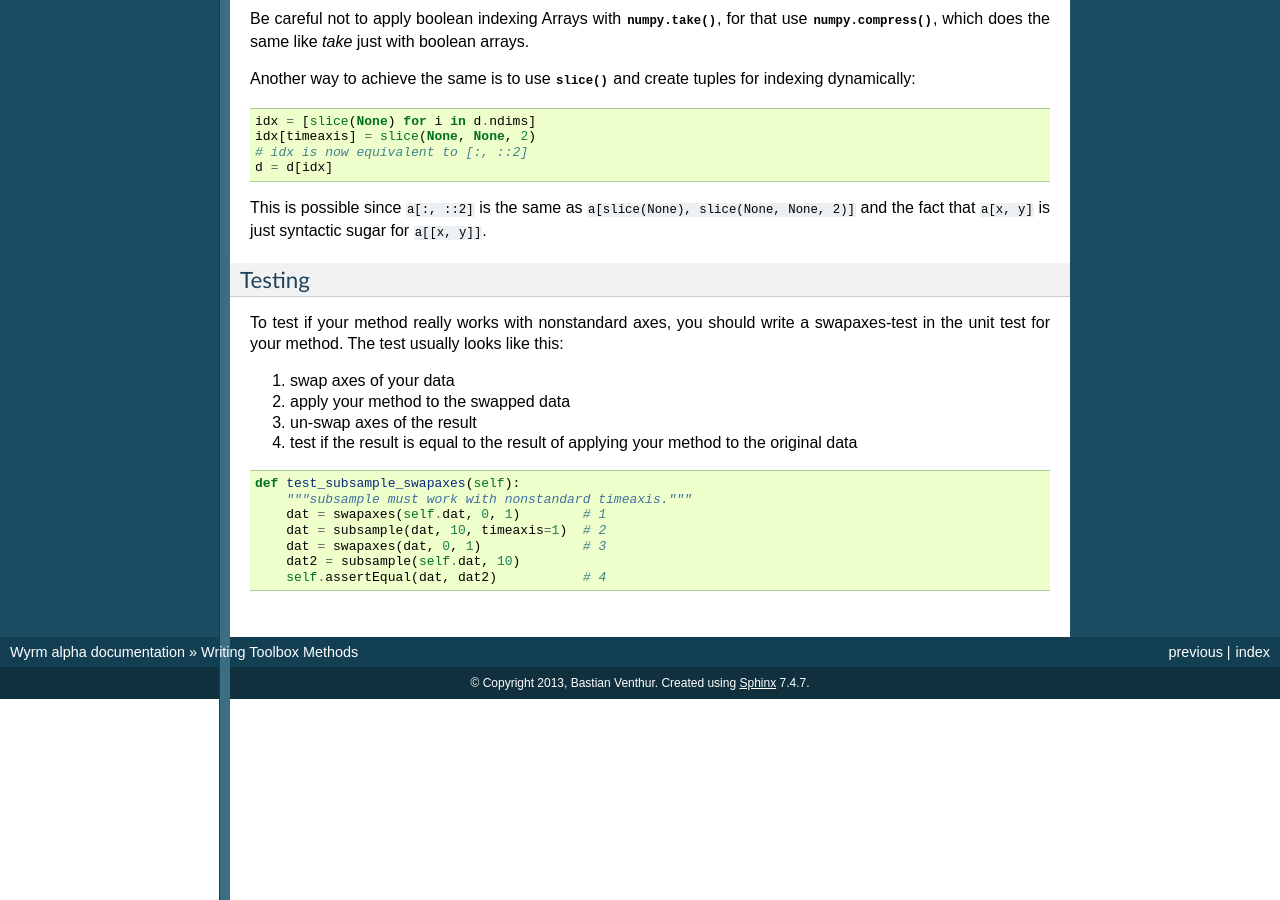
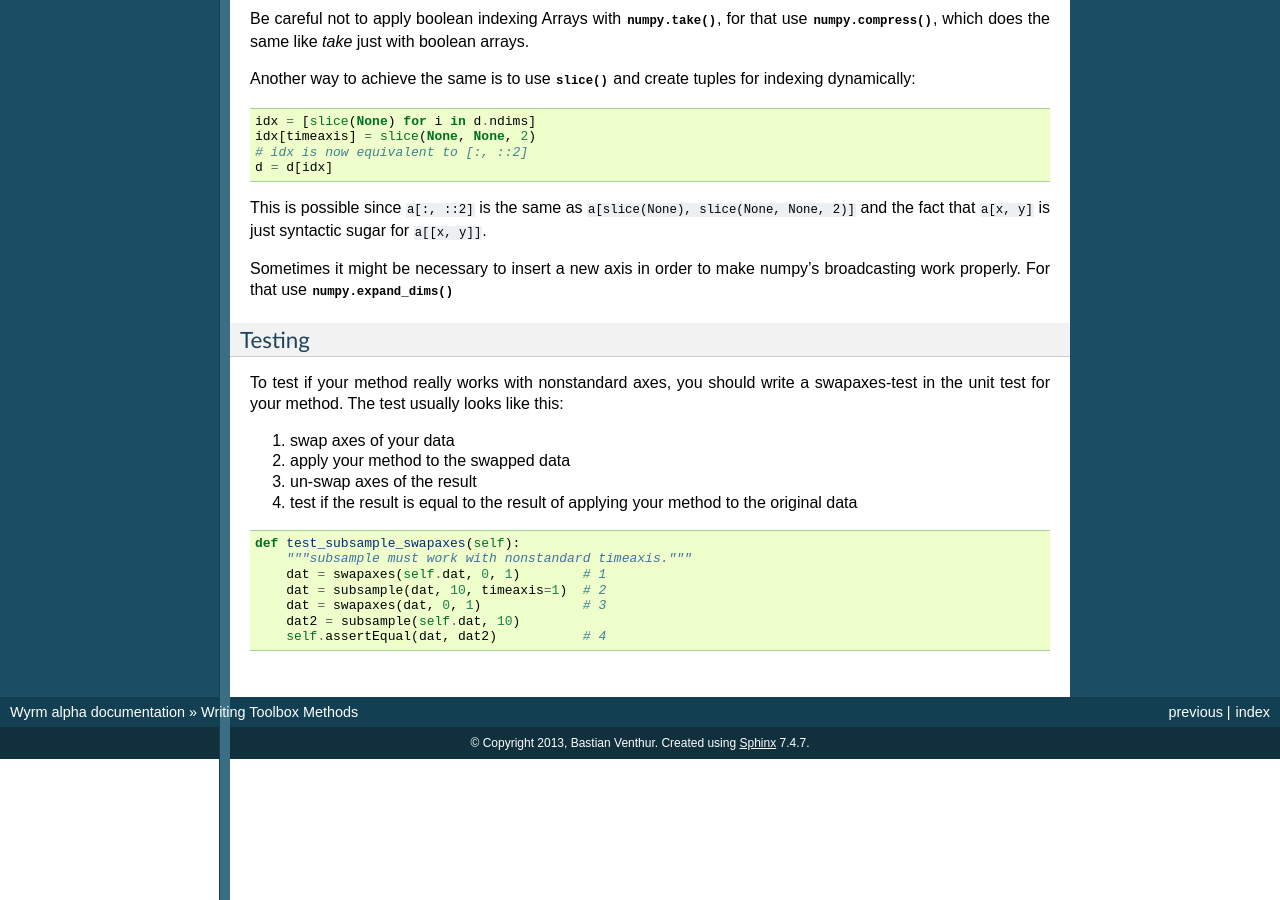
Before and after one commit to venthur/wyrm, a Sphinx documentation site: the page built from doc/writing_toolbox_methods.rst, in a window 1280 px wide and 900 px high, scrolled down 1815 px. Built offline with Sphinx 7.4.7, drawn with Linux system fonts in a browser that asks for light colours; formulas are drawn with MathJax 3.

Commit message:
Added hint to np.expand_dims

```diff
--- a/doc/writing_toolbox_methods.rst
+++ b/doc/writing_toolbox_methods.rst
@@ -118,6 +118,9 @@ This is possible since ``a[:, ::2]`` is the same as
 ``a[slice(None), slice(None, None, 2)]`` and the fact that ``a[x, y]`` is just
 syntactic sugar for ``a[[x, y]]``.
 
+Sometimes it might be necessary to insert a new axis in order to make numpy's
+broadcasting work properly. For that use :func:`numpy.expand_dims`
+
 Testing
 ~~~~~~~
 
```
